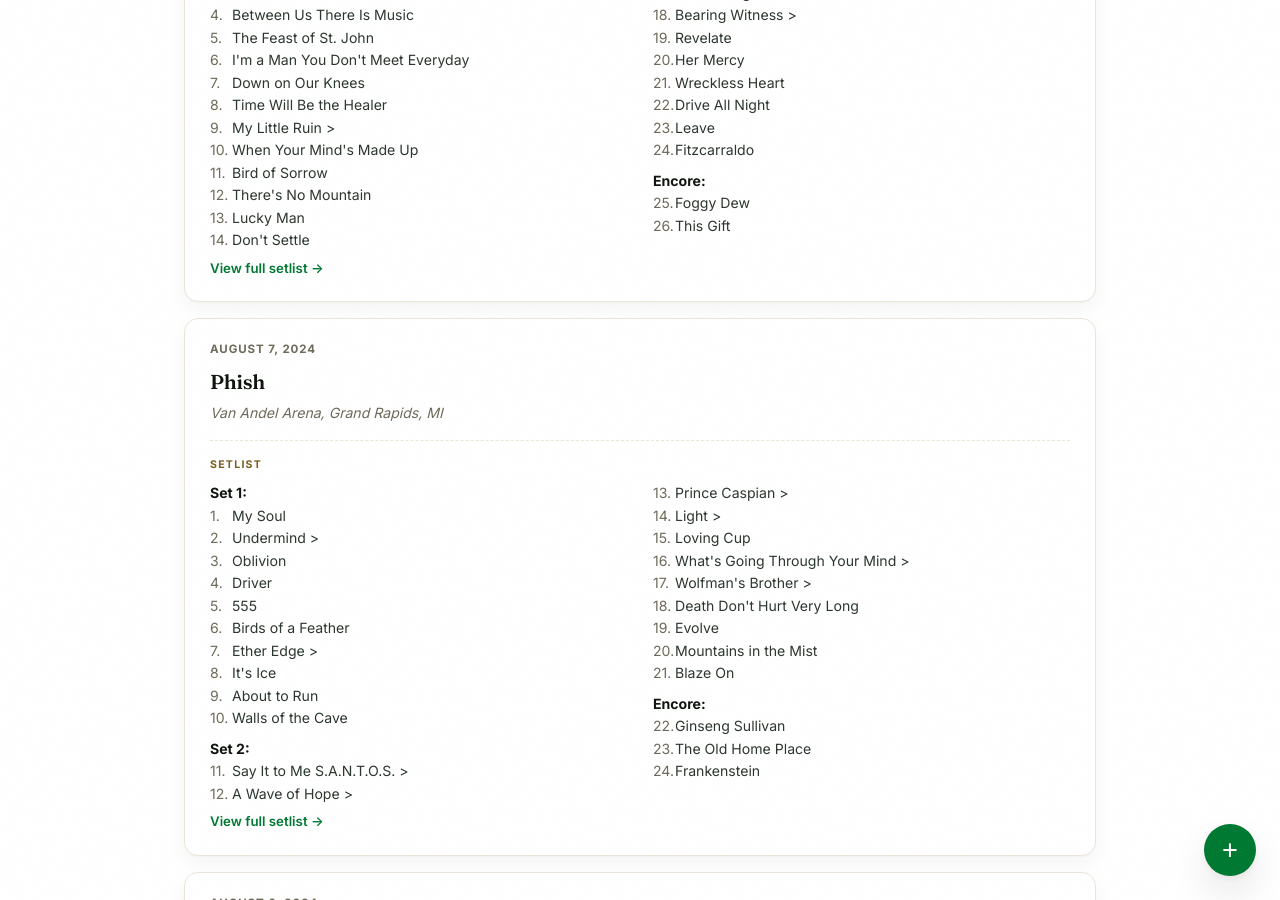
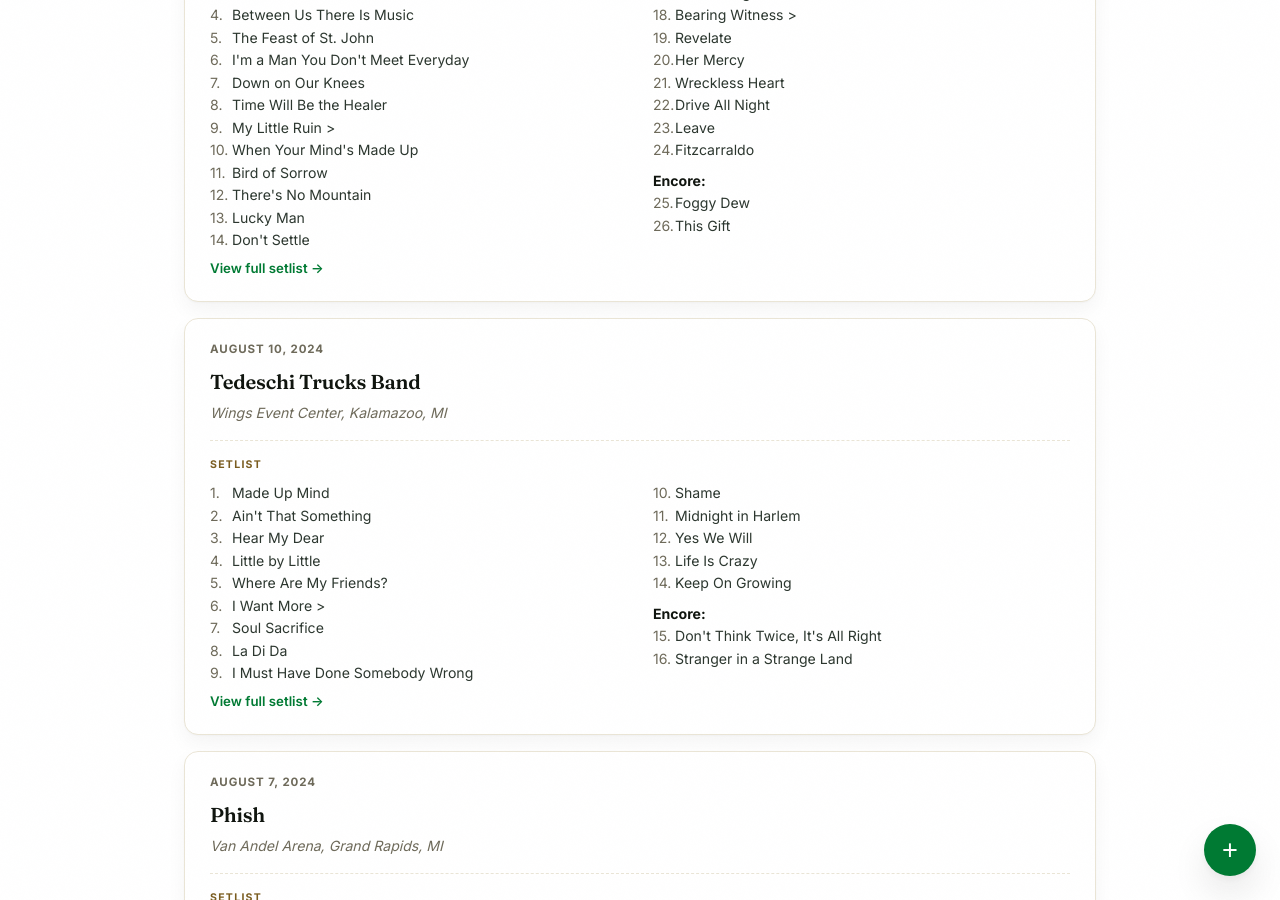
Before and after one commit to bmlanders/adventures, a Jekyll site: the page built from shows/index.html, in a window 1280 px wide and 900 px high, scrolled down 13516 px. Built offline with Jekyll 4.4.1, drawn with Linux system fonts in a browser that asks for light colours.

Commit message:
Log show: Tedeschi Trucks Band on 2024-08-10

```diff
--- a/shows/index.html
+++ b/shows/index.html
@@ -865,6 +865,35 @@
     </ol>
   </div>
   <a class="show-trip-link" href="https://www.setlist.fm/setlist/glen-hansard/2024/the-salt-shed-chicago-il-4baa433a.html" target="_blank" rel="noopener">View full setlist &rarr;</a>
+</div>
+
+<div class="show-entry" id="2024-08-10-tedeschi-trucks-band">
+  <div class="show-date">August 10, 2024</div>
+  <h3>Tedeschi Trucks Band</h3>
+  <div class="show-venue">Wings Event Center, Kalamazoo, MI</div>
+  <div class="setlist">
+    <div class="setlist-lbl">Setlist</div>
+    <ol class="setlist-list">
+      <li>Made Up Mind</li>
+      <li>Ain't That Something</li>
+      <li>Hear My Dear</li>
+      <li>Little by Little</li>
+      <li>Where Are My Friends?</li>
+      <li>I Want More &gt;</li>
+      <li>Soul Sacrifice</li>
+      <li>La Di Da</li>
+      <li>I Must Have Done Somebody Wrong</li>
+      <li>Shame</li>
+      <li>Midnight in Harlem</li>
+      <li>Yes We Will</li>
+      <li>Life Is Crazy</li>
+      <li>Keep On Growing</li>
+      <li class="setlist-set">Encore:</li>
+      <li>Don't Think Twice, It's All Right</li>
+      <li>Stranger in a Strange Land</li>
+    </ol>
+  </div>
+  <a class="show-trip-link" href="https://www.setlist.fm/setlist/tedeschi-trucks-band/2024/wings-event-center-kalamazoo-mi-6357c2d7.html" target="_blank" rel="noopener">View full setlist &rarr;</a>
 </div>
 
 <div class="show-entry" id="2024-08-07-phish">
```
